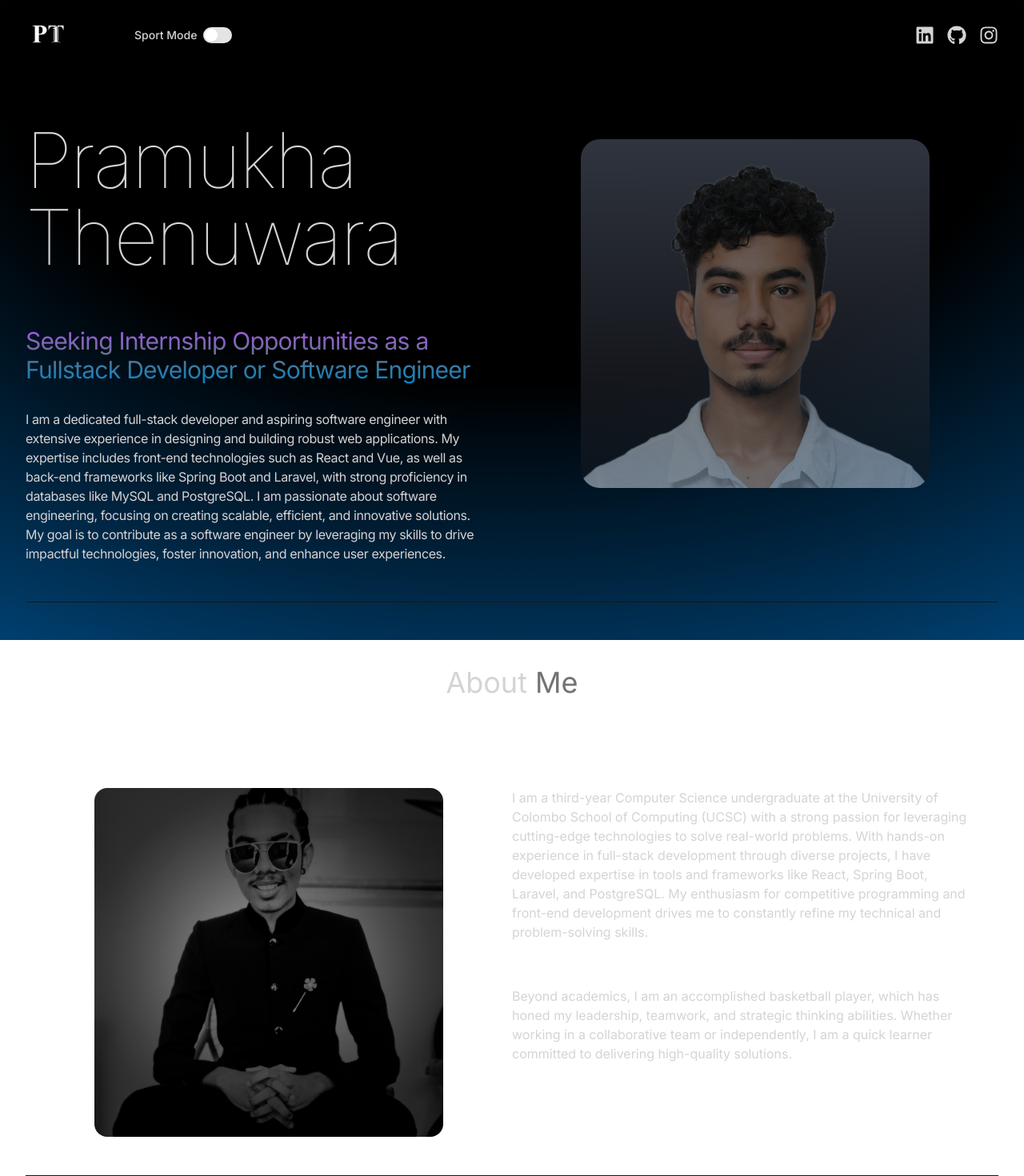
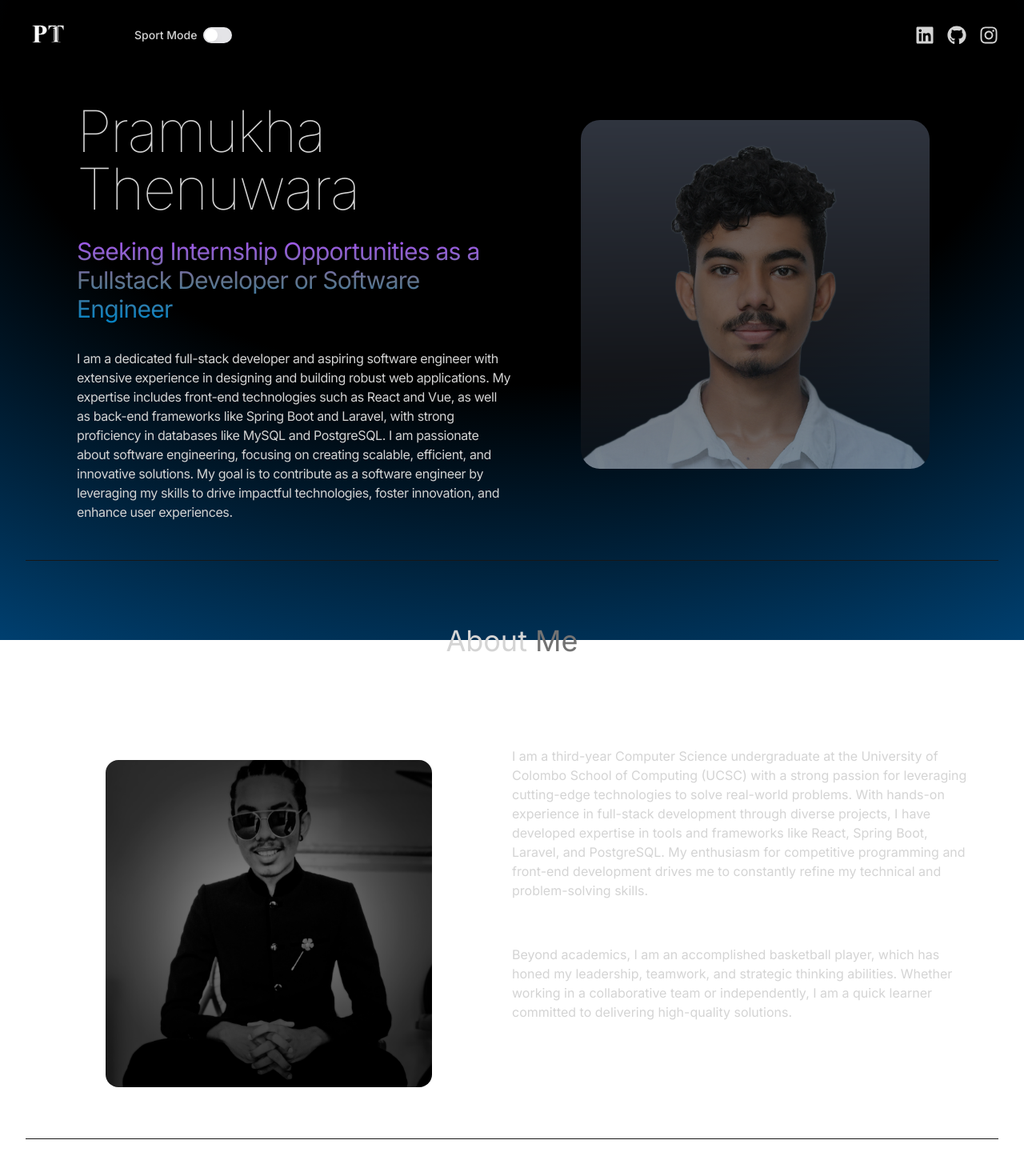
Before and after one commit to Thenuwara07/My-Portfolio, a React (Vite) app: page / in a window 1280 px wide. Shown: the top 1470 px of the page at 80% size. Built offline with nearby package versions, Linux system fonts and the light colour scheme.

Commit message:
edit css

```diff
--- a/src/App.tsx
+++ b/src/App.tsx
@@ -48,7 +48,7 @@ function App() {
 
   return (
     <>
-      <div className="text-neutral-300 antialiased selection:bg-cyan-300 selection:text-cyan-900">
+      <div className="overflow-hidden text-neutral-300 antialiased selection:bg-cyan-300 selection:text-cyan-900">
         <div className="fixed top-0 -z-10 h-full w-full">
           {isSportMode && (
             <>
--- a/src/components/About.tsx
+++ b/src/components/About.tsx
@@ -29,9 +29,9 @@ const About = () => {
           whileInView={{ opacity: 1, x: 0 }}
           initial={{ opacity: 0, x: -100 }}
           transition={{ duration: 0.5, delay: 0.5 }}
-          className="w-full lg:w-1/2 lg:p-8"
+          className="w-full lg:w-1/2 "
         >
-          <div className="flex items-center justify-center">
+          <div className="flex items-center justify-center p-[8%]">
             <img className="rounded-2xl w-[80%]" src={aboutImg} alt="about" />
           </div>
         </motion.div>
--- a/src/components/Hero.tsx
+++ b/src/components/Hero.tsx
@@ -20,18 +20,18 @@ const Hero = () => {
       <div className="flex flex-wrap">
         <div className="w-full lg:w-1/2">
           <div className="flex flex-col item-center lg:items-start">
-            <motion.h1 variants={container(0)} initial="hidden" animate="visible" className="pb-16 text-6xl lg:text-8xl font-thin tracking-tight lg:mt-16">
+            <motion.h1 variants={container(0)} initial="hidden" animate="visible" className="pb-6 text-6xl lg:text-7xl font-thin tracking-tight lg:mt-10 lg:ml-16">
               Pramukha Thenuwara
             </motion.h1>
-            <motion.span variants={container(0.5)} initial="hidden" animate="visible" className="bg-gradient-to-t from-sky-600 via-slate-500 to-purple-500 bg-clip-text text-3xl tracking-tight text-transparent">
+            <motion.span variants={container(0.5)} initial="hidden" animate="visible" className="bg-gradient-to-t from-sky-600 via-slate-500 to-purple-500 bg-clip-text text-3xl tracking-tight text-transparent lg:ml-16">
               <p>Seeking Internship Opportunities as a Fullstack Developer or Software Engineer</p>
             </motion.span>
-            <motion.p variants={container(1)} initial="hidden" animate="visible" className="my-2 max-w-xl py-6 tracking-tight">
+            <motion.p variants={container(1)} initial="hidden" animate="visible" className="my-2 max-w-xl py-6 tracking-tight lg:ml-16">
               {HERO_CONTENT}
             </motion.p>
           </div>
         </div>
-        <div className="w-full lg:w-1/2 lg:p-8 h-auto">
+        <div className="w-full lg:w-1/2 lg:p-8 lg:pt-2 h-auto">
           <div className="flex items-center justify-center opacity-50 p-[10%]">
             <motion.img initial={{ x: 100, opacity: 0 }} animate={{ x: 0, opacity: 1}} transition={{duration: 1, delay: 1}} src={profilePic} alt="profile" className="rounded-3xl" />
           </div>
--- a/src/components/sport/Award.tsx
+++ b/src/components/sport/Award.tsx
@@ -11,7 +11,7 @@ const AWARDS = [
 
 const Awards = () => {
   return (
-    <div className="border-b border-neutral-900 pb-4">
+    <div className="border-b border-neutral-900 pb-14">
       <motion.h2
         whileInView={{ opacity: 1, y: 0 }}
         initial={{ opacity: 0, y: -50 }}
@@ -32,7 +32,7 @@ const Awards = () => {
           >
             <div className="flex items-center mb-4">
               <Trophy className="mr-3 h-6 w-6 text-red-500" />
-              <h3 className="text-xl font-semibold text-red-300">{award.title}</h3>
+              <h3 className="text-xl font-semibold text-red-500">{award.title}</h3>
             </div>
             <div className="flex items-center text-neutral-400 mb-2">
               <span className="text-sm font-medium">{award.year}</span>
--- a/src/components/sport/S_About.tsx
+++ b/src/components/sport/S_About.tsx
@@ -30,7 +30,7 @@ const About = () => {
           transition={{ duration: 1}}
           className="w-full lg:w-1/2"
         >
-          <div className="flex justify-center lg:justify-end">
+          <div className="flex justify-center lg:justify-end lg:ml-16">
             <div>
               <p className="my-2 max-w-xl py-6">{S_ABOUT_TEXT}</p>
             </div>
@@ -42,7 +42,7 @@ const About = () => {
           transition={{ duration: 1 }}
           className="w-full lg:w-1/2 lg:p-8"
         >
-          <div className="flex items-center justify-center lg:justify-start w-[80%]">
+          <div className="flex items-center justify-center w-[80%] lg:ml-16 mx-auto">
             <img className="rounded-2xl" src={aboutImg} alt="about" />
           </div>
         </motion.div>
--- a/src/components/sport/S_Hero.tsx
+++ b/src/components/sport/S_Hero.tsx
@@ -18,7 +18,7 @@ const Hero = () => {
   return (
     <div className="border-b border-neutral-900 pb-4 lg:mb-35">
       <div className="flex flex-wrap">
-      <div className="w-full lg:w-1/2 lg:p-8 h-auto">
+      <div className="w-full lg:w-1/2 lg:p-8 lg:pt-2 h-auto">
           <div className="flex items-center justify-center opacity-70 p-[12%]">
             <motion.img initial={{ x: -100, opacity: 0 }} animate={{ x: 0, opacity: 1}} transition={{duration: 1, delay: 1}} src={profilePic} alt="profile" className="rounded-3xl" />
           </div>
@@ -29,7 +29,7 @@ const Hero = () => {
               variants={container(0)}
               initial="hidden"
               animate="visible"
-              className="pb-16 text-6xl lg:text-8xl font-thin tracking-tight lg:mt-16"
+              className="pb-6 text-6xl lg:text-7xl font-thin tracking-tight lg:mt-10"
             >
               Pramukha Thenuwara
             </motion.h1>
--- a/src/components/sport/Timeline.tsx
+++ b/src/components/sport/Timeline.tsx
@@ -47,7 +47,7 @@ const Timeline = () => {
                 />
 
                 <div className="flex flex-wrap gap-4 mb-3">
-                  <div className="flex items-center text-red-400">
+                  <div className="flex items-center text-red-500">
                     <Calendar className="mr-2 h-4 w-4" />
                     <span className="font-medium">{milestone.year}</span>
                   </div>
@@ -59,7 +59,7 @@ const Timeline = () => {
 
                 <h3 className="text-xl font-semibold mb-2">{milestone.title}</h3>
 
-                <div className="flex items-center mb-3 text-red-400">
+                <div className="flex items-center mb-3 text-red-500">
                   <Medal className="mr-2 h-4 w-4" />
                   <span className="font-medium">{milestone.achievement}</span>
                 </div>
```
